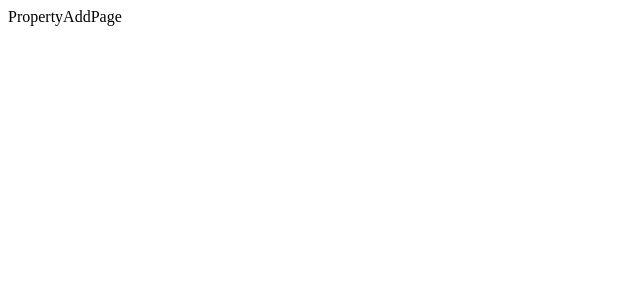
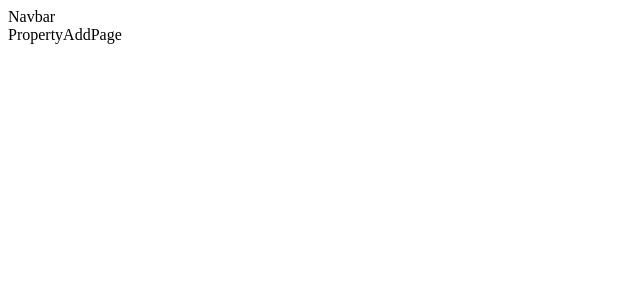
Before and after one commit to Jaspreet-Nijjar/nextjs-property-app, a Next.js app: page /properties/add in a window 1280 px wide. Shown: the top 300 px of the page, without its empty margins (0-640 px from the left). Built offline with nearby package versions, Linux system fonts and the light colour scheme.

Commit message:
added Navbar to the layout

```diff
--- a/app/layout.tsx
+++ b/app/layout.tsx
@@ -1,3 +1,5 @@
+import Navbar from '@/components/Navbar';
+
 export const metadata = {
   title: 'Property Pulse | Find The Perfect Rental',
   description: 'Find your dream rental property',
@@ -7,6 +9,7 @@ const MainLayout = ({ children }) => {
   return (
     <html lang="en">
       <body>
+        <Navbar />
         <div>{children}</div>
       </body>
     </html>
--- a/app/properties/[id]/page.tsx
+++ b/app/properties/[id]/page.tsx
@@ -1,15 +1,9 @@
 'use client';
 
-import { useRouter, useParams } from 'next/navigation';
-
 const PropertyPage = () => {
-  const router = useRouter();
-  const { id } = useParams(); //params.id
-
   return (
     <div>
       <h1>Property Page</h1>
-      <p>{id}</p>
     </div>
   );
 };
--- /dev/null
+++ b/components/Navbar.tsx
@@ -0,0 +1,5 @@
+const Navbar = () => {
+  return <div>Navbar</div>;
+};
+
+export default Navbar;
```
